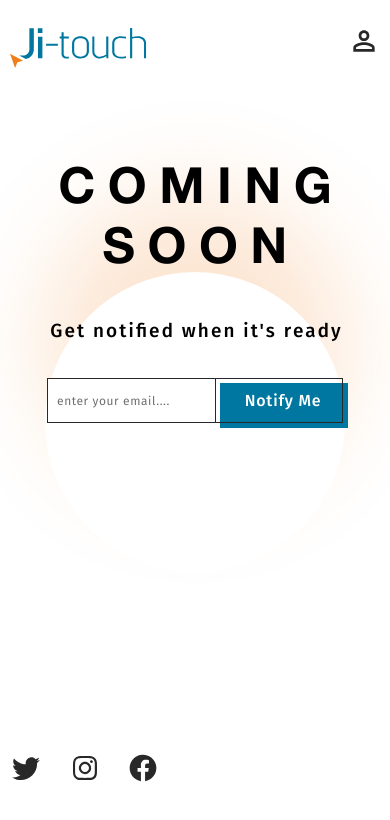
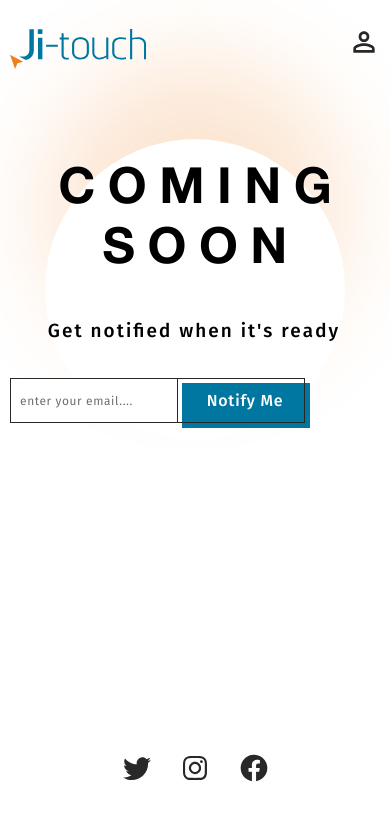
Before and after one commit to a-falkonia/Ji-touch-test, a website: page app/index.html in a window 390 px wide. Drawn offline with nearby package versions, Linux system fonts and the light colour scheme; files that its build step writes are made by us from their sources.

Commit message:
Mobile version checked

```diff
--- a/app/index.html
+++ b/app/index.html
@@ -28,7 +28,7 @@
     <main class="page-main">
         <h1 class="page-main__title">Coming soon</h1>
         <p class="page-main__tagline">Get notiﬁed when it's ready</p>
-        <form class="email-form">
+        <form class="email-form container">
             <input class="email-form__input" placeholder="enter your email....">
             <button class="email-form__submit">Notify Me</button>
         </form>
--- a/app/sass/components/content.scss
+++ b/app/sass/components/content.scss
@@ -1,5 +1,5 @@
 .page-main {
-  padding-top: 89px;
+  padding-top: 88px;
   display: flex;
   flex-direction: column;
   align-items: center;
@@ -19,15 +19,15 @@
 .page-main__tagline {
   font-family: 'Fira Sans Medium';
   font-size: 19px;
-  font-weight: 500;
   line-height: 23px;
   letter-spacing: 0.11em;
-  padding-left: 0.163em;
+  padding-right: 0.11em;
   padding-top: 39px;
 }
 
 .email-form {
   padding-top: 36px;
+  width: 100%;
   display: flex;
   align-items: center;
 
@@ -35,23 +35,28 @@
     outline: none;
     border: 1px solid $color-dark;
     border-right: none;
-    width: 168px;
+    width: 167px;
     height: 45px;
   }
   input::placeholder {
     color: $color-semi;
     font-family: 'Fira Sans Regular';
     font-size: 12px;
-    font-weight: 400;
     letter-spacing: 0.05em;
     line-height: 14.4px;
     padding-left: 7px;
+  }
+
+  button {
+    font-size: 16px;
+    letter-spacing: 0.05em;
+    padding-left: 8px;
   }
 }
 
 @media (min-width: $tablet-min-width) {
   .page-main {
-    padding-top: 206px;
+    padding-top: 208px;
   }
   .page-main__title {
     font-size: 60px;
@@ -60,14 +65,14 @@
   }
 
   .page-main__tagline {
-    padding-top: 47px;
+    padding-top: 44px;
     padding-right: 15px;
     font-size: 26px;
     line-height: 31px;
   }
 
   .email-form {
-    padding-top: 25px;
+    padding-top: 26px;
     padding-left: 0px;
     padding-right: 6px;
     input {
@@ -81,12 +86,13 @@
       line-height: 19px;
       letter-spacing: 0.05em;
 
-      padding-left: 9px;
+      padding-left: calc(8px + 0.05em);
     }
 
     button {
       width: 140px;
       padding-left: 0px;
+      padding-right: 2px;
     }
     button::after {
       width: 140px;
@@ -95,7 +101,7 @@
     }
   }
 
-  @media (min-width: $tablet-min-width) {
+  @media (min-width: $laptop-min-width) {
     .page-main {
       padding-top: 285px;
     }
--- a/app/sass/components/footer.scss
+++ b/app/sass/components/footer.scss
@@ -2,7 +2,7 @@
   width: 100%;
   display: flex;
   flex-direction: row;
-  justify-content: space-between;
+  justify-content: center;
   margin-bottom: 60px;
 
   @media (min-width: $tablet-min-width) {
--- a/app/sass/components/header.scss
+++ b/app/sass/components/header.scss
@@ -1,9 +1,11 @@
 .page-header {
+  position: sticky;
   display: flex;
   justify-content: space-between;
   align-items: end;
   width: 100%;
-  height: 71px;
+  height: 72px;
+  min-height: 72px;
 
   button {
     width: 116px;
@@ -51,6 +53,11 @@
 @media (min-width: $tablet-min-width) {
   .page-header {
     height: 97px;
+    min-height: 97px;
+
+    button {
+      padding-top: 1px;
+    }
   }
   .page-header__user {
     display: none;
--- a/app/sass/global.scss
+++ b/app/sass/global.scss
@@ -136,6 +136,7 @@ table {
 html,
 body {
   height: 100%;
+  max-height: 100%;
   width: 100%;
   padding: 0;
   margin: 0;
@@ -148,6 +149,7 @@ body {
   align-items: center;
   min-width: 320px;
   z-index: 1;
+  overflow: hidden;
 }
 
 .container {
@@ -164,7 +166,7 @@ body::after {
   border-radius: 50%;
   left: 10px;
   left: calc(50% - 300px / 2);
-  top: calc(50% - 300px / 2);
+  top: 139px;
 
   /* Light */
 
@@ -178,14 +180,22 @@ body::after {
     width: 498px;
     height: 498px;
     left: calc(50% - 498px / 2);
-    top: 190px;
+    top: min(190px, calc(50% - 498px / 2 + 66px));
+    background: pink;
   }
 
   @media (min-width: $laptop-min-width) {
     width: 690px;
     height: 690px;
     left: calc(50% - 690px / 2);
-    top: 180px;
+    top: min(180px, calc(50% - 498px / 2));
+  }
+
+  @media (min-width: $desktop-min-width) {
+    width: 690px;
+    height: 690px;
+    left: calc(50% - 690px / 2);
+    top: min(190px, calc(50% - 690px / 2 + 75px));
   }
 }
 
@@ -194,15 +204,10 @@ button {
   position: relative;
   border: 1px solid $color-dark;
   background: none;
-  padding: 0;
   width: 128px;
   height: 45px;
-
+  padding: 0;
   font-family: 'Fira Sans Medium';
-  font-size: 16px;
-  line-height: 19px;
-  letter-spacing: 0.05em;
-  padding-left: 8px;
   color: $color-light;
 }
 
@@ -229,3 +234,9 @@ button:hover:after {
     padding: 0px 20px;
   }
 }
+
+ @media (min-width: $desktop-min-width) {
+   .container {
+    padding: 0px 60px;
+  }
+ }
```
